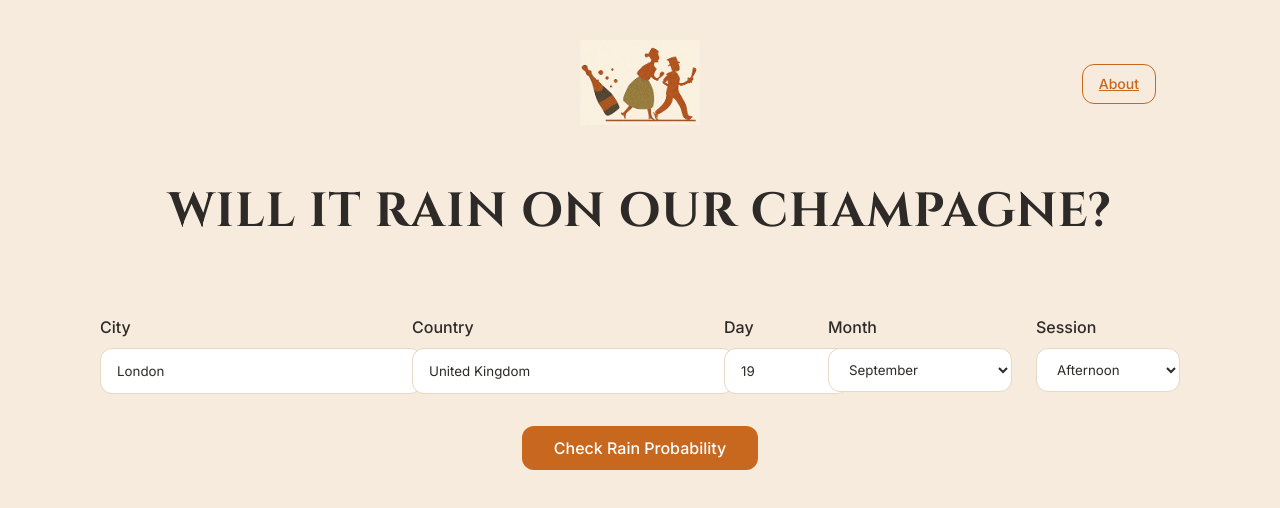
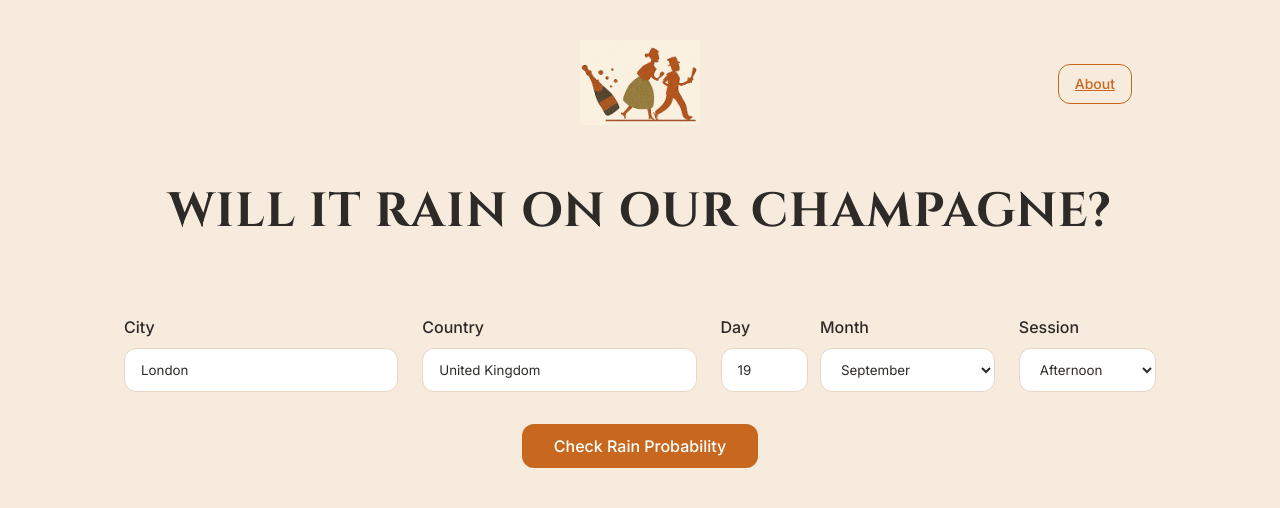
Before and after one commit to juddormsby/rain-on-our-champagne, a React (Vite) app in the folder rain-probability-app/: page / in a window 1280 px wide. Shown: the top 508 px of the page. Built offline with nearby package versions, Linux system fonts and the light colour scheme.

Commit message:
Update index.css

```diff
--- a/rain-probability-app/src/index.css
+++ b/rain-probability-app/src/index.css
@@ -644,3 +644,51 @@ h1, h2, h3 {
     font-size: 10px;
   }
 }
+/* --- Fix tiny sideways scroll + make media fluid --- */
+*,
+*::before,
+*::after { box-sizing: border-box; }
+
+html, body {
+  max-width: 100%;
+  overflow-x: hidden; /* safety net for any 1–2px overflows */
+}
+
+img, svg, canvas, video { max-width: 100%; height: auto; }
+
+/* Inputs should fill their column so the bars align edge-to-edge */
+.input-field,
+.select-field { width: 100%; }
+
+/* In CSS Grid, children default to min-width:auto (can cause overflow). */
+.controls-grid > * { min-width: 0; }
+
+/* Gauge cards should never be wider than the viewport */
+.gauge-card { width: 100%; max-width: 100%; overflow: hidden; }
+
+/* --- Mobile layout tweaks --- */
+@media (max-width: 768px) {
+  /* Let the single-column grid stretch cards edge to edge, not center-narrow */
+  .gauges-grid { justify-items: stretch; }
+
+  /* Stack the gauge card sections vertically on phones so nothing forces overflow */
+  .gauge-card {
+    flex-direction: column;   /* was a row */
+    align-items: stretch;
+    gap: 16px;
+    padding: 16px;
+  }
+
+  /* Allow the left gauge to shrink; it’s set to flex-shrink:0 in desktop styles */
+  .gauge-section { flex-shrink: 1; }
+
+  /* Remove fixed minima that can push the card wider than the screen */
+  .temperature-section { min-width: 0; }
+
+  /* Ensure right-side blocks expand to full width when stacked */
+  .sun-times-section,
+  .weather-history-container { width: 100%; }
+
+  /* Slightly smaller number so the large percent doesn’t wrap awkwardly */
+  .gauge-value { font-size: 32px; }
+}
```
